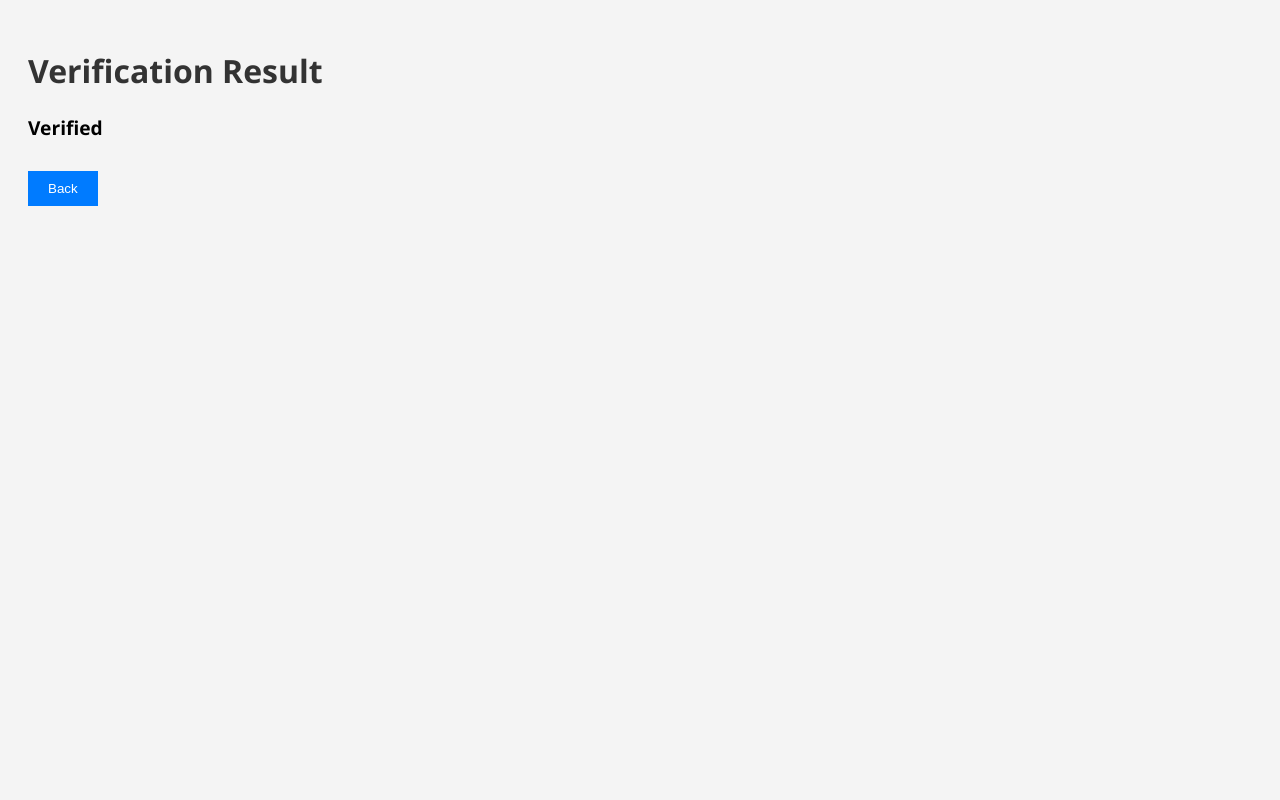
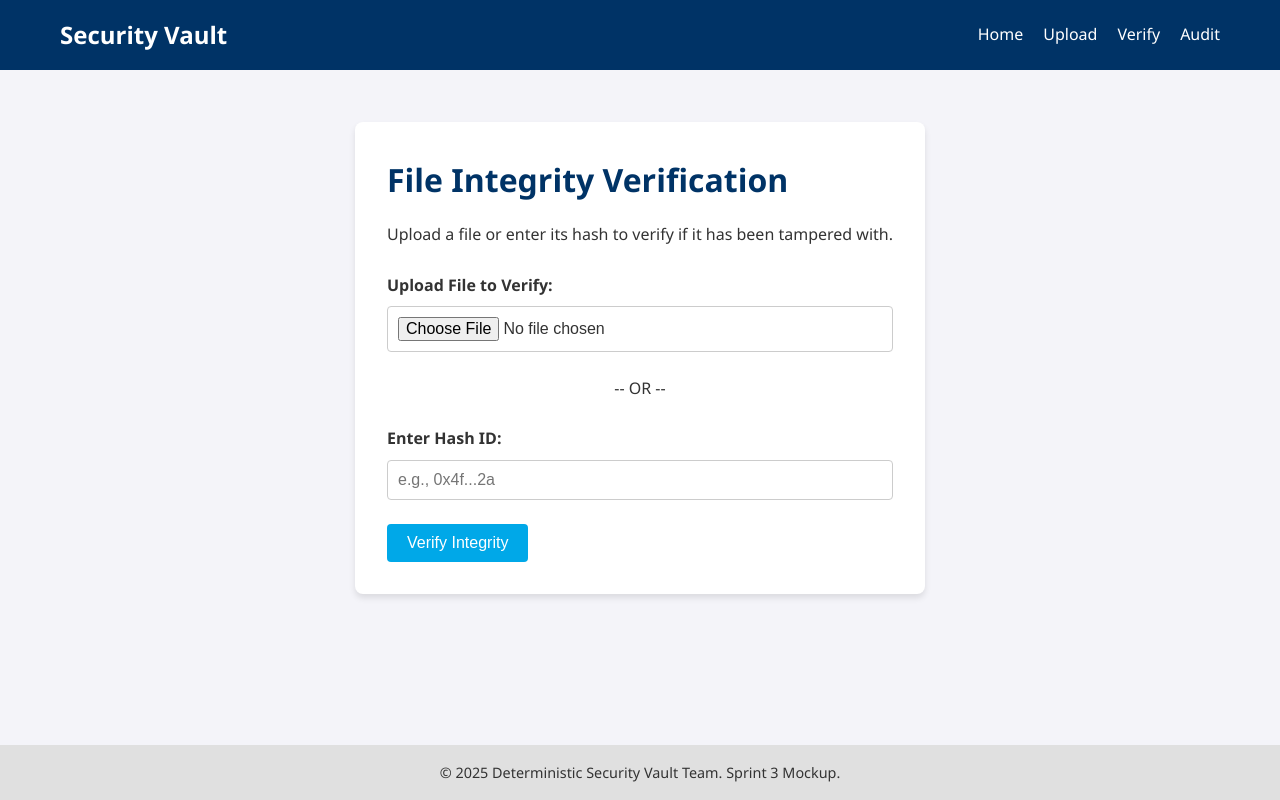
Before and after one commit to esrailman/Deterministic_Security_Vault, a plain HTML site: page frontend/pages/verify.html in a window 1280 px wide. Drawn offline with Linux system fonts and the light colour scheme.

Commit message:
frontend design implemented. Js logic implemented.

```diff
--- /dev/null
+++ b/frontend/assets/css/style.css
@@ -0,0 +1,187 @@
+:root {
+    --primary-color: #003366;
+    --secondary-color: #00A8E8;
+    --background-color: #f4f4f9;
+    --text-color: #333;
+    --white: #fff;
+    --success-color: #388E3C;
+    --error-color: #D32F2F;
+    --border-radius: 8px;
+    --box-shadow: 0 4px 6px rgba(0, 0, 0, 0.1);
+}
+
+* {
+    box-sizing: border-box;
+    margin: 0;
+    padding: 0;
+}
+
+body {
+    font-family: 'Segoe UI', Tahoma, Geneva, Verdana, sans-serif;
+    background-color: var(--background-color);
+    color: var(--text-color);
+    line-height: 1.6;
+    display: flex;
+    flex-direction: column;
+    min-height: 100vh;
+}
+
+/* Header & Navigation */
+header {
+    background-color: var(--primary-color);
+    color: var(--white);
+    padding: 1rem 0;
+}
+
+.navbar {
+    display: flex;
+    justify-content: space-between;
+    align-items: center;
+    max-width: 1200px;
+    margin: 0 auto;
+    padding: 0 20px;
+}
+
+.logo {
+    font-size: 1.5rem;
+    font-weight: bold;
+    text-decoration: none;
+    color: var(--white);
+}
+
+.nav-links {
+    list-style: none;
+    display: flex;
+    gap: 20px;
+}
+
+.nav-links a {
+    color: var(--white);
+    text-decoration: none;
+    font-weight: 500;
+    transition: color 0.3s;
+}
+
+.nav-links a:hover {
+    color: var(--secondary-color);
+}
+
+/* Main Layout */
+.container {
+    max-width: 1000px;
+    margin: 2rem auto;
+    padding: 20px;
+    flex: 1; /* Pushes footer down */
+}
+
+.card {
+    background: var(--white);
+    padding: 2rem;
+    border-radius: var(--border-radius);
+    box-shadow: var(--box-shadow);
+    margin-bottom: 20px;
+}
+
+h1, h2 {
+    color: var(--primary-color);
+    margin-bottom: 1rem;
+}
+
+/* Forms & Inputs */
+.form-group {
+    margin-bottom: 1.5rem;
+}
+
+label {
+    display: block;
+    margin-bottom: 0.5rem;
+    font-weight: 600;
+}
+
+input[type="text"],
+input[type="file"],
+textarea {
+    width: 100%;
+    padding: 10px;
+    border: 1px solid #ccc;
+    border-radius: 4px;
+    font-size: 1rem;
+}
+
+.btn {
+    display: inline-block;
+    padding: 10px 20px;
+    background-color: var(--primary-color);
+    color: var(--white);
+    border: none;
+    border-radius: 4px;
+    cursor: pointer;
+    text-decoration: none;
+    font-size: 1rem;
+    transition: background 0.3s;
+}
+
+.btn:hover {
+    background-color: #002244;
+}
+
+.btn-secondary {
+    background-color: var(--secondary-color);
+}
+
+.btn-secondary:hover {
+    background-color: #008ecc;
+}
+
+/* Feedback & Alerts */
+.feedback {
+    margin-top: 1rem;
+    padding: 1rem;
+    border-radius: 4px;
+    display: none; /* Hidden by default */
+}
+
+.feedback.success {
+    display: block;
+    background-color: #d4edda;
+    color: #155724;
+    border: 1px solid #c3e6cb;
+}
+
+.feedback.error {
+    display: block;
+    background-color: #f8d7da;
+    color: #721c24;
+    border: 1px solid #f5c6cb;
+}
+
+/* Tables */
+table {
+    width: 100%;
+    border-collapse: collapse;
+    margin-top: 1rem;
+}
+
+th, td {
+    padding: 12px;
+    text-align: left;
+    border-bottom: 1px solid #ddd;
+}
+
+th {
+    background-color: var(--primary-color);
+    color: var(--white);
+}
+
+tr:hover {
+    background-color: #f1f1f1;
+}
+
+/* Footer */
+footer {
+    background-color: #e0e0e0;
+    text-align: center;
+    padding: 1rem;
+    margin-top: auto;
+    font-size: 0.9rem;
+}
--- /dev/null
+++ b/frontend/assets/js/script.js
@@ -0,0 +1,65 @@
+/**
+ * Sprint 3 Mock Javascript Logic
+ * Handles simple form submissions and feedback display.
+ */
+
+function handleUpload(event) {
+    event.preventDefault();
+
+    // Simulate processing
+    const fileInput = document.getElementById('fileInput');
+    const feedback = document.getElementById('uploadFeedback');
+
+    if (fileInput.files.length === 0) {
+        alert("Please select a file first.");
+        return;
+    }
+
+    const fileName = fileInput.files[0].name;
+
+    feedback.className = 'feedback success';
+    feedback.innerHTML = `
+        <h3>Upload Successful!</h3>
+        <p>File <strong>${fileName}</strong> has been securely registered in the vault.</p>
+        <p>Generated Hash: <code>0x${Math.random().toString(16).substr(2, 10)}...</code></p>
+    `;
+    feedback.style.display = 'block';
+}
+
+function handleVerify(event) {
+    event.preventDefault();
+
+    const fileInput = document.getElementById('verifyFileInput');
+    const hashInput = document.getElementById('hashInput');
+    const feedback = document.getElementById('verifyFeedback');
+
+    let fileName = "Unknown File";
+    if (fileInput.files.length > 0) {
+        fileName = fileInput.files[0].name;
+    } else if (hashInput.value) {
+        fileName = "Hash: " + hashInput.value;
+    } else {
+        alert("Please select a file or enter a hash to verify.");
+        return;
+    }
+
+    // Randomize success/failure for demonstration purposes
+    const isSuccess = Math.random() > 0.3; // 70% chance of success
+
+    if (isSuccess) {
+        feedback.className = 'feedback success';
+        feedback.innerHTML = `
+            <h3>Verification Passed</h3>
+            <p>The file <strong>${fileName}</strong> matches the stored record.</p>
+            <p>Integrity: <strong>100% Verified</strong></p>
+        `;
+    } else {
+        feedback.className = 'feedback error';
+        feedback.innerHTML = `
+            <h3>Verification Failed</h3>
+            <p>Warning! The file <strong>${fileName}</strong> does not match our records.</p>
+            <p>Possible tampering detected.</p>
+        `;
+    }
+    feedback.style.display = 'block';
+}
--- a/frontend/pages/verify.html
+++ b/frontend/pages/verify.html
@@ -4,23 +4,60 @@
 <head>
     <meta charset="UTF-8">
     <meta name="viewport" content="width=device-width, initial-scale=1.0">
-    <title>Verification Result</title>
-    <link rel="stylesheet" href="../assets/main.css">
+    <title>Verify File - Deterministic Security Vault</title>
+    <link rel="stylesheet" href="../assets/css/style.css">
 </head>
 
 <body>
-    <h1>Verification Result</h1>
-    <div id="resultBox"></div>
-    <button onclick="window.history.back()">Back</button>
 
-    <script src="../assets/app.js"></script>
-    <script>
-        // Mock displaying result on load
-        document.addEventListener('DOMContentLoaded', () => {
-            const resultBox = document.getElementById('resultBox');
-            resultBox.innerText = "Verified"; // Mock result
-        });
-    </script>
+    <header>
+        <div class="navbar">
+            <a href="../index.html" class="logo">Security Vault</a>
+            <ul class="nav-links">
+                <li><a href="../index.html">Home</a></li>
+                <li><a href="upload.html">Upload</a></li>
+                <li><a href="verify.html" class="active">Verify</a></li>
+                <li><a href="audit.html">Audit</a></li>
+            </ul>
+        </div>
+    </header>
+
+    <div class="container">
+        <div class="card">
+            <h1>File Integrity Verification</h1>
+            <p>Upload a file or enter its hash to verify if it has been tampered with.</p>
+
+            <br>
+
+            <form id="verifyForm" onsubmit="handleVerify(event)">
+                <div class="form-group">
+                    <label for="verifyFileInput">Upload File to Verify:</label>
+                    <input type="file" id="verifyFileInput" required>
+                </div>
+
+                <div class="form-group">
+                    <p style="text-align: center; margin: 10px 0;">-- OR --</p>
+                </div>
+
+                <div class="form-group">
+                    <label for="hashInput">Enter Hash ID:</label>
+                    <input type="text" id="hashInput" placeholder="e.g., 0x4f...2a">
+                </div>
+
+                <button type="submit" class="btn btn-secondary">Verify Integrity</button>
+            </form>
+
+            <div id="verifyFeedback" class="feedback">
+                <!-- Javascript will inject content here -->
+            </div>
+        </div>
+    </div>
+
+    <footer>
+        <p>&copy; 2025 Deterministic Security Vault Team. Sprint 3 Mockup.</p>
+    </footer>
+
+    <script src="../assets/js/script.js"></script>
 </body>
 
 </html>
```
Also changed, not shown: frontend/index.html (added, +58 -0 lines), frontend/pages/audit.html (added, +86 -0 lines), frontend/pages/upload.html (+46 -7 lines), 1 other file.
